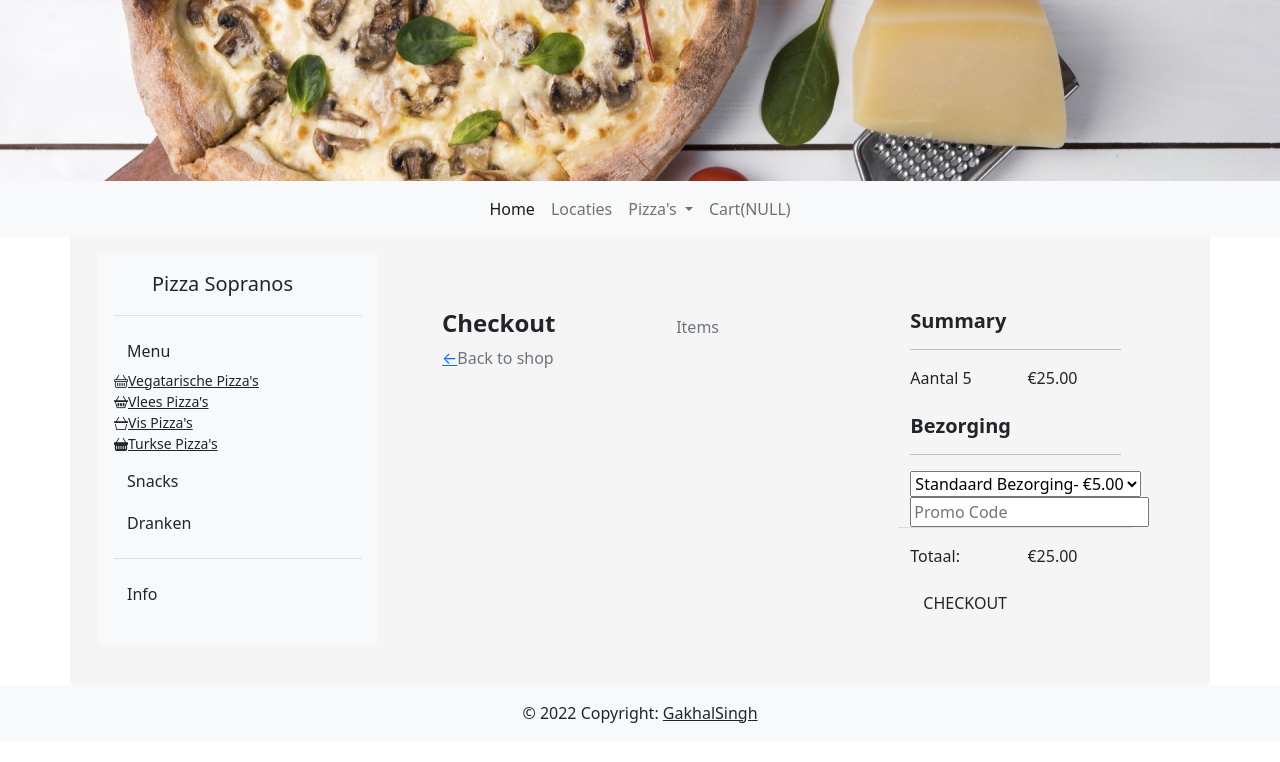
After one commit to GakhalSingh/Sopranos-Pizzaria, a Symfony app: template templates/sopranos/cart.html.twig in a window 1280 px wide. The commit adds this page. Shown: the top 762 px of the page. Run offline with Twig, Linux system fonts and the light colour scheme; the template is opened without the code that fills it, so the values that code supplies are empty; some libraries are stand-ins or nearby versions.

Commit message:
Added Checkout Menu

```diff
--- a/src/Form/OrderFormType.php
+++ b/src/Form/OrderFormType.php
@@ -11,6 +11,7 @@ class OrderFormType extends AbstractType
     public function buildForm(FormBuilderInterface $builder, array $options)
     {
         $builder
+            ->add('amount')
             ->add('size', ChoiceType::class, [
                 'choices'  => [
                     'Klein' => 1,
--- a/templates/base.html.twig
+++ b/templates/base.html.twig
@@ -3,8 +3,9 @@
     <head>
         <meta charset="UTF-8">
         <title>{% block title %}Pizzeria Sopranos{% endblock %}</title>
-      <link rel="stylesheet" href="https://cdn.jsdelivr.net/npm/bootstrap@5.1.3/dist/css/bootstrap.min.css" integrity="sha384-1BmE4kWBq78iYhFldvKuhfTAU6auU8tT94WrHftjDbrCEXSU1oBoqyl2QvZ6jIW3" crossorigin="anonymous">      <link rel="stylesheet" href="https://cdn.jsdelivr.net/npm/bootstrap-icons@1.7.2/font/bootstrap-icons.css">
-      <script src="https://cdn.jsdelivr.net/npm/bootstrap@5.1.3/dist/js/bootstrap.bundle.min.js" integrity="sha384-ka7Sk0Gln4gmtz2MlQnikT1wXgYsOg+OMhuP+IlRH9sENBO0LRn5q+8nbTov4+1p" crossorigin="anonymous"></script>        {# Run `composer require symfony/webpack-encore-bundle` to start using Symfony UX #}
+      <link rel="stylesheet" href="https://cdn.jsdelivr.net/npm/bootstrap@5.1.3/dist/css/bootstrap.min.css" integrity="sha384-1BmE4kWBq78iYhFldvKuhfTAU6auU8tT94WrHftjDbrCEXSU1oBoqyl2QvZ6jIW3" crossorigin="anonymous">
+      <link rel="stylesheet" href="https://cdn.jsdelivr.net/npm/bootstrap-icons@1.7.2/font/bootstrap-icons.css">
+      <script src="https://cdn.jsdelivr.net/npm/bootstrap@5.1.3/dist/js/bootstrap.bundle.min.js" integrity="sha384-ka7Sk0Gln4gmtz2MlQnikT1wXgYsOg+OMhuP+IlRH9sENBO0LRn5q+8nbTov4+1p" crossorigin="anonymous"></script>
         {% block stylesheets %}
             {{ encore_entry_link_tags('app') }}
         {% endblock %}
@@ -64,8 +65,8 @@
                 </ul>
               </li>
               <li class="nav-item">
-                <a class="nav-link disabled"
-                  >Cart(0)</a
+                <a href="/checkout" class="nav-link"
+                  >Cart(NULL)</a
                 >
               </li>
             </ul>
--- /dev/null
+++ b/templates/sopranos/cart.html.twig
@@ -0,0 +1,51 @@
+
+{% extends 'base.html.twig' %}
+        {% block body %}
+                        <div class="row">
+                                <div class="col-md-8 cart">
+                                        <div class="title">
+                                                <div class="row">
+                                                        <div class="col"><h4><b>Checkout</b></h4></div>
+                                                        <div class="col align-self-center text-right text-muted">Items</div>
+                                                </div>
+                                        </div>
+                                        {% for Item in Order %}
+                                        <div class="row border-top border-bottom">
+                                                <div class="row main align-items-center">
+                                                        <div class="col-2"><img class="img-fluid" src="https://i.imgur.com/1GrakTl.jpg"></div>
+                                                        <div class="col">
+                                                                <div class="row text-muted">{{ Item.size }}</div>
+                                                                <div class="row">{{ Item.item }}</div>
+                                                        </div>
+                                                        <div class="col">
+                                                                <a href="#">-</a><a href="#" class="border">{{ Item.amount }}</a><a href="#">+</a>
+                                                        </div>
+                                                        <div class="col">€ {{ Item.amount * Item.amount }} <span class="close">&#10005;</span></div>
+                                                </div>
+                                        </div>
+                                                <h5 class="card-title">{{ Item.item }} </h5>
+                                        {% endfor %}
+                                        <div class="back-to-shop"><a href="#">&leftarrow;</a><span class="text-muted">Back to shop</span></div>
+                                </div>
+                                <div class="col-md-4 summary">
+                                        <div><h5><b>Summary</b></h5></div>
+                                        <hr>
+                                        <div class="row">
+                                                <div class="col" ><Items></Items> Aantal 5</div>
+                                                <div class="col text-right">€25.00</div>
+                                        </div>
+                                        <br>
+                                        <form>
+                                                <div><h5><b>Bezorging</b></h5></div><hr>
+                                                <select><option class="text-muted">Standaard Bezorging- &euro;5.00</option></select>
+                                                <input id="code" placeholder="Promo Code">
+                                        </form>
+                                        <div class="row" style="border-top: 1px solid rgba(0,0,0,.1); padding: 2vh 0;">
+                                                <div class="col">Totaal:</div>
+                                                <div class="col text-right">€25.00</div>
+                                        </div>
+                                        <button class="btn">CHECKOUT</button>
+                                </div>
+                        </div>
+
+        {% endblock %}
```
Also changed, not shown: migrations/Version20220513090128.php (added, +31 -0 lines), src/Controller/LuckyController.php (+9 -0 lines), src/Entity/Order.php (+17 -0 lines), templates/sopranos/item.html.twig (+3 -6 lines).
